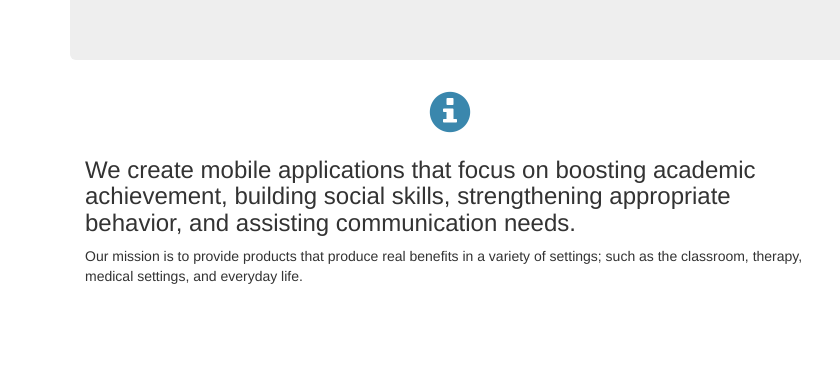
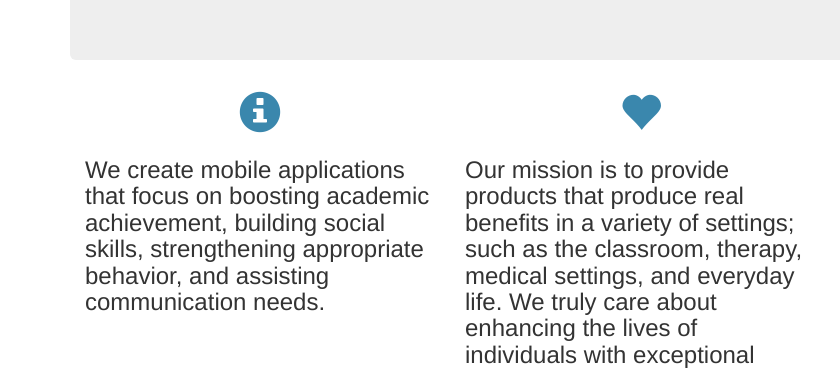
Before and after one commit to ryanpoplin/compsite, a plain HTML site: page index.html in a window 1280 px wide. Shown: the part 568-938 px from the top of the page, 0-840 px from the left. Drawn offline with nearby package versions, Linux system fonts and the light colour scheme; grey boxes are pictures that could not be loaded; a script that the page names is missing.

Commit message:
Updates...

```diff
--- a/index.html
+++ b/index.html
@@ -82,10 +82,13 @@
                     <p class="text-center"><a class="btn btn-success btn-lg" data-toggle="modal" data-target="#textModal" href="#textModal">Sign Up Here</a></p>
                 </div>
             </section>
-            <div class="col-sm-8 text-center" style="margin-bottom: 20px;">
+            <div class="col-sm-4 text-center" style="margin-bottom: 20px;">
                 <b class="glyphicon glyphicons glyphicon-info-sign"></b>
                 <h3 style="text-align: left"> We create mobile applications that focus on boosting academic achievement, building social skills, strengthening appropriate behavior, and assisting communication needs.</h3>
-                <p style="text-align: left;">Our mission is to provide products that produce real benefits in a variety of settings; such as the classroom, therapy, medical settings, and everyday life.</p>
+            </div>
+            <div class="col-sm-4 text-center" style="margin-bottom: 20px;">
+                <b class="glyphicon glyphicons glyphicon-heart"></b>
+                <h3 style="text-align: left;">Our mission is to provide products that produce real benefits in a variety of settings; such as the classroom, therapy, medical settings, and everyday life. We truly care about enhancing the lives of individuals with exceptional needs.</h3>
             </div>
             <div class="col-sm-4 text-center" style="margin-bottom: 20px;">
                 <b class="glyphicon glyphicons glyphicon-ok"></b>
```
